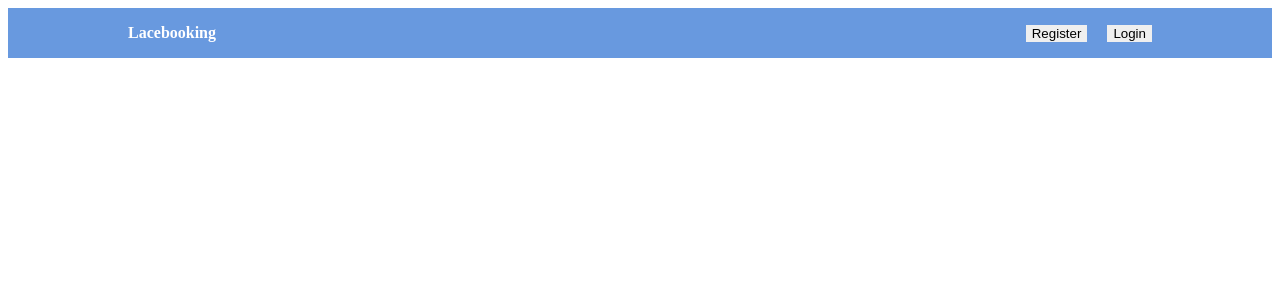
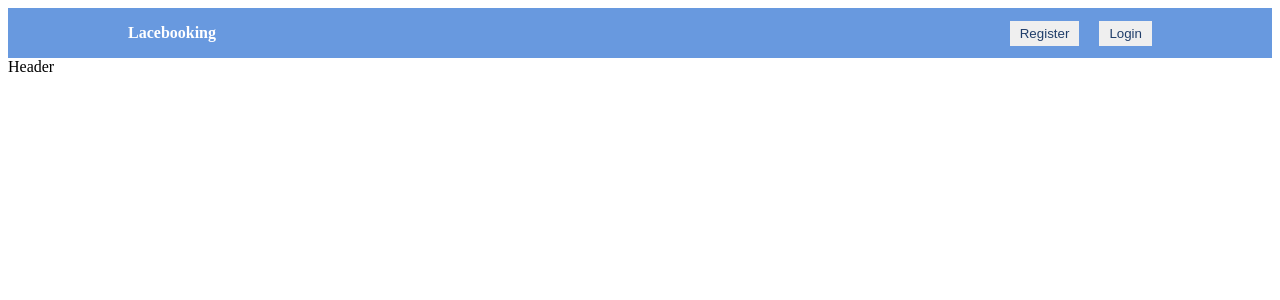
Before and after one commit to Adrion10/BookingApp, a React (Create React App) app in the folder client/: page / in a window 1280 px wide. Shown: the top 300 px of the page. Built offline with nearby package versions, Linux system fonts and the light colour scheme.

Commit message:
header component

```diff
--- /dev/null
+++ b/client/src/components/header/Header.jsx
@@ -0,0 +1,9 @@
+import "./header.css"
+
+const Header = () => {
+  return (
+    <div className="header">Header</div>
+  )
+}
+
+export default Header
--- a/client/src/components/navbar/navbar.css
+++ b/client/src/components/navbar/navbar.css
@@ -19,4 +19,7 @@
 .navButton{
     margin-left: 20px;
     border:none ;
+    padding: 5px 10px;
+    cursor: pointer;
+    color: #203e6a;
 }
--- a/client/src/pages/home/Home.jsx
+++ b/client/src/pages/home/Home.jsx
@@ -1,10 +1,15 @@
 import "./home.css"
 import Navbar from "../../components/navbar/Navbar"
+import Header from "../../components/header/Header"
 
 const Home = () => {
   return (
 
-    <div><Navbar/></div>
+    <div>
+        <Navbar/>
+        <Header />
+
+    </div>
   )
 }
 
```
Also changed, not shown: client/src/components/header/header.css (added).
